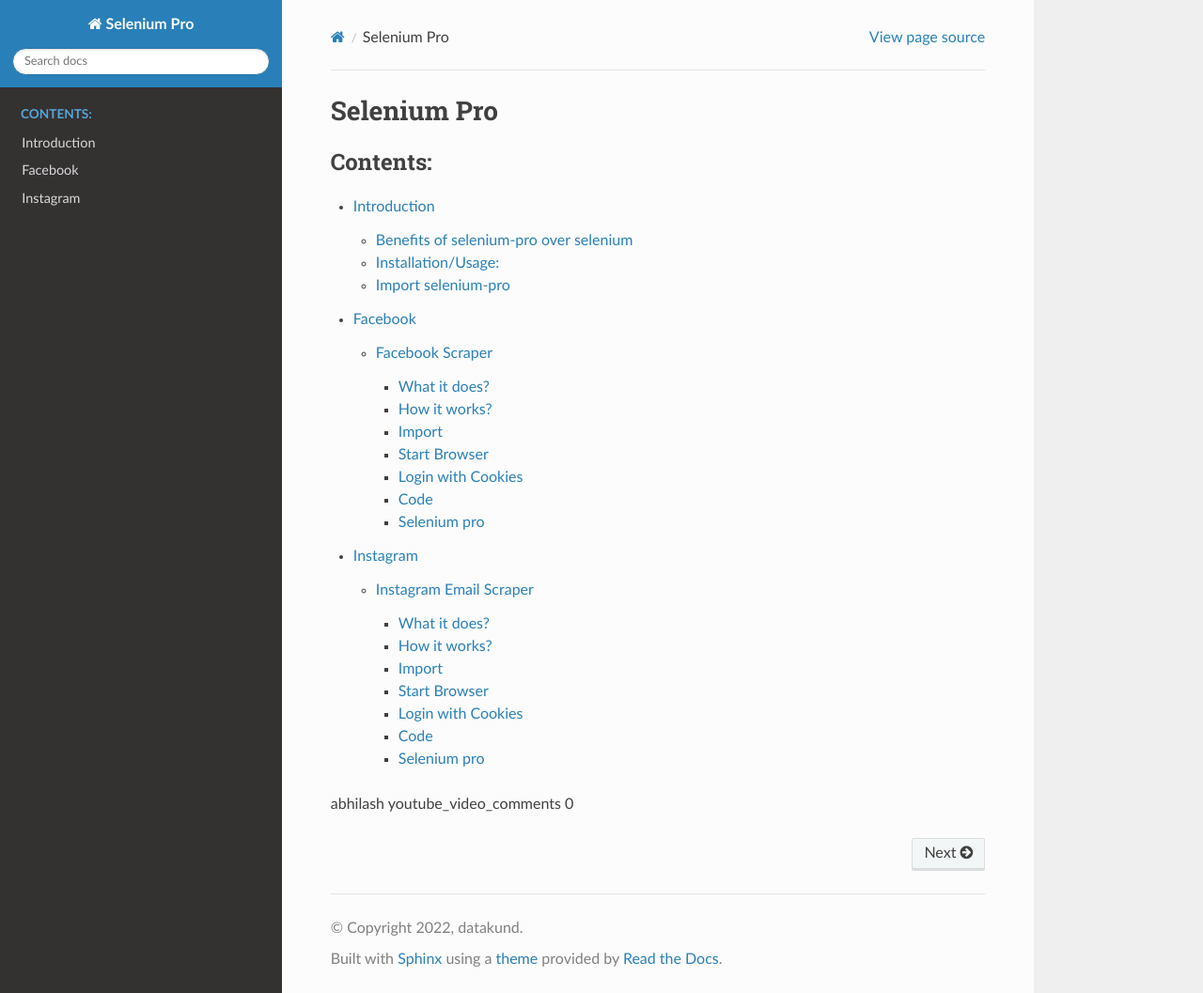
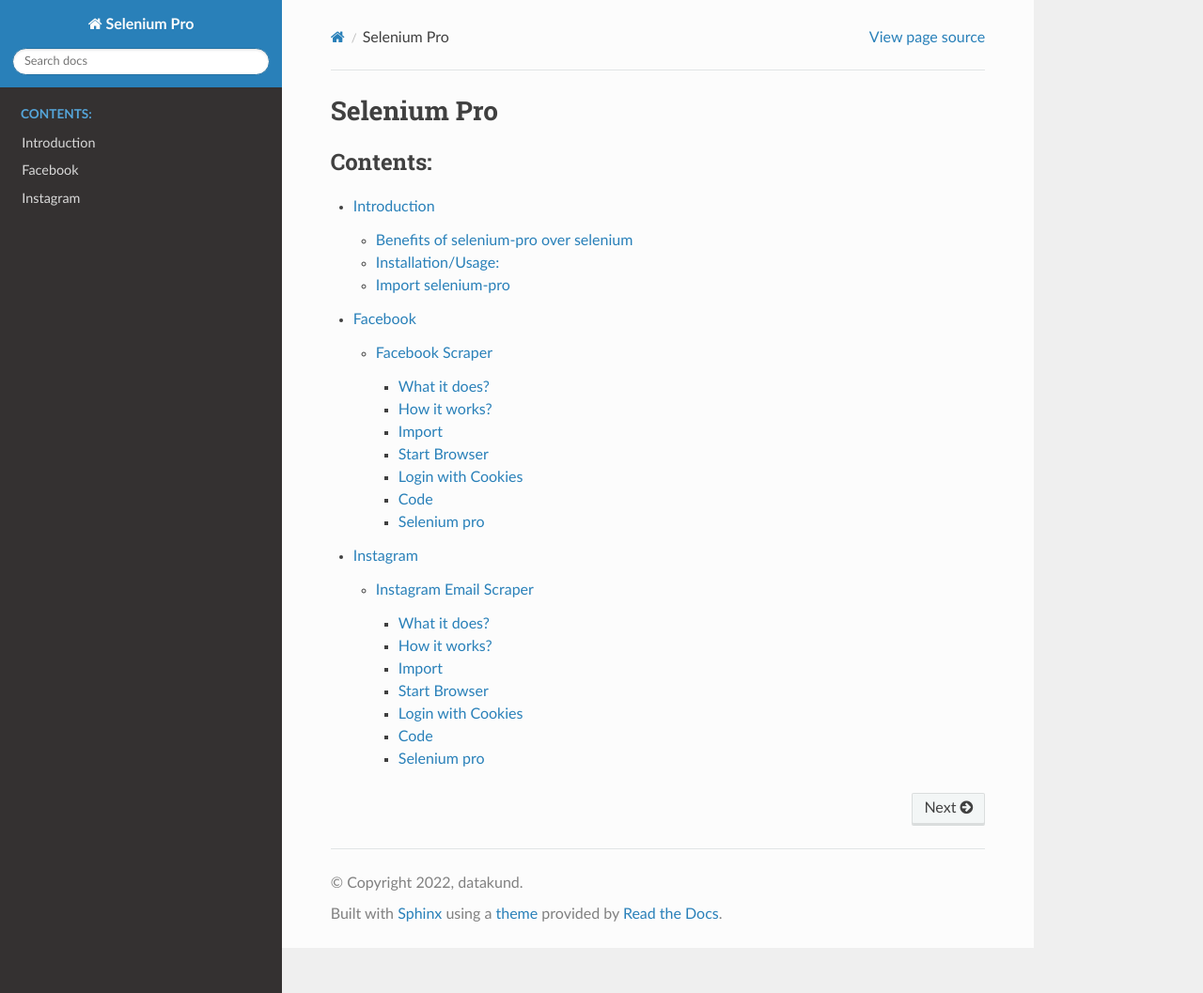
Before and after one commit to datakund/selenium-pro, a Sphinx documentation site: the page built from docs/source/index.rst, in a window 1280 px wide and 1057 px high. Shown: the whole window at 94% size. Built offline with Sphinx 7.4.7 and the Read the Docs theme 2.0.0, drawn with Linux system fonts in a browser that asks for light colours; pages that are not in the unit, such as notebooks, are missing from menus.

Commit message:
Update index.rst

```diff
--- a/docs/source/index.rst
+++ b/docs/source/index.rst
@@ -14,5 +14,3 @@
    Facebook Scraper
    Instagram Email Scraper
    youtube_video_comments
-abhilash   youtube_video_comments
-0
```
